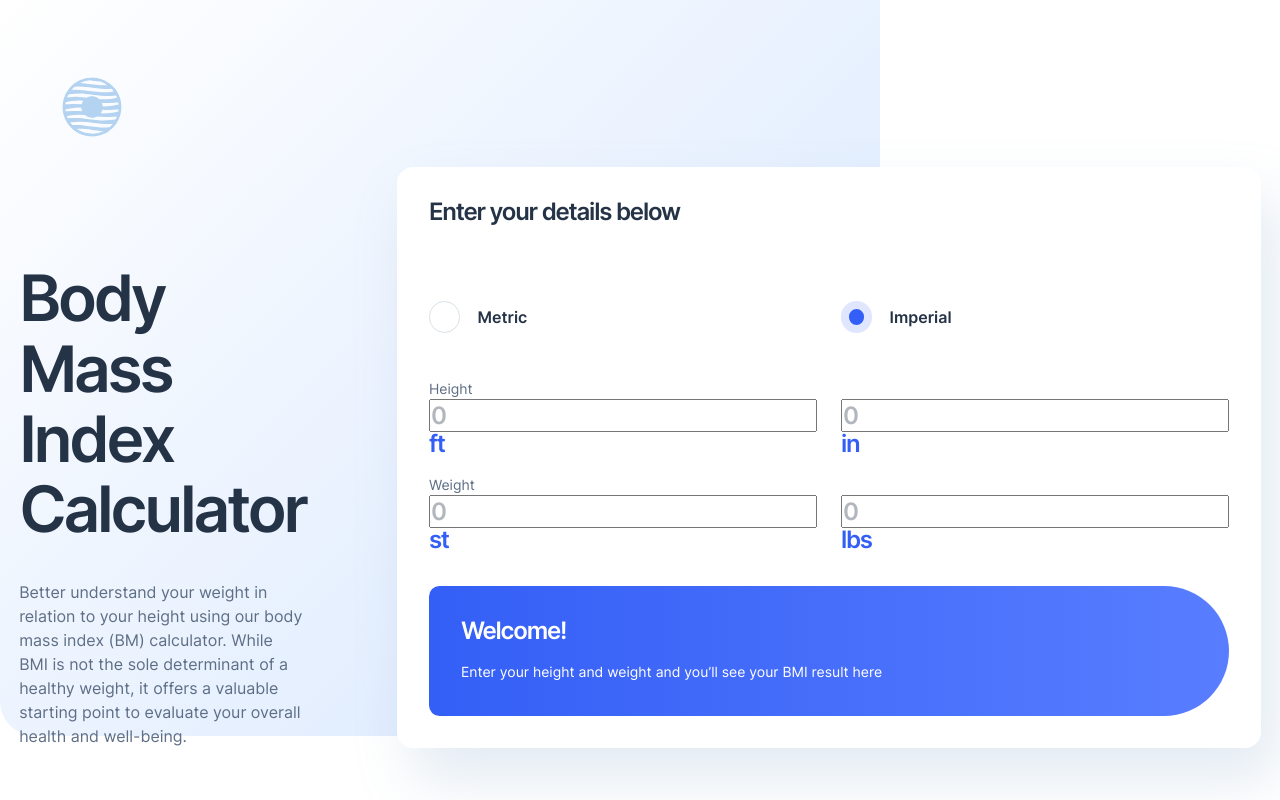
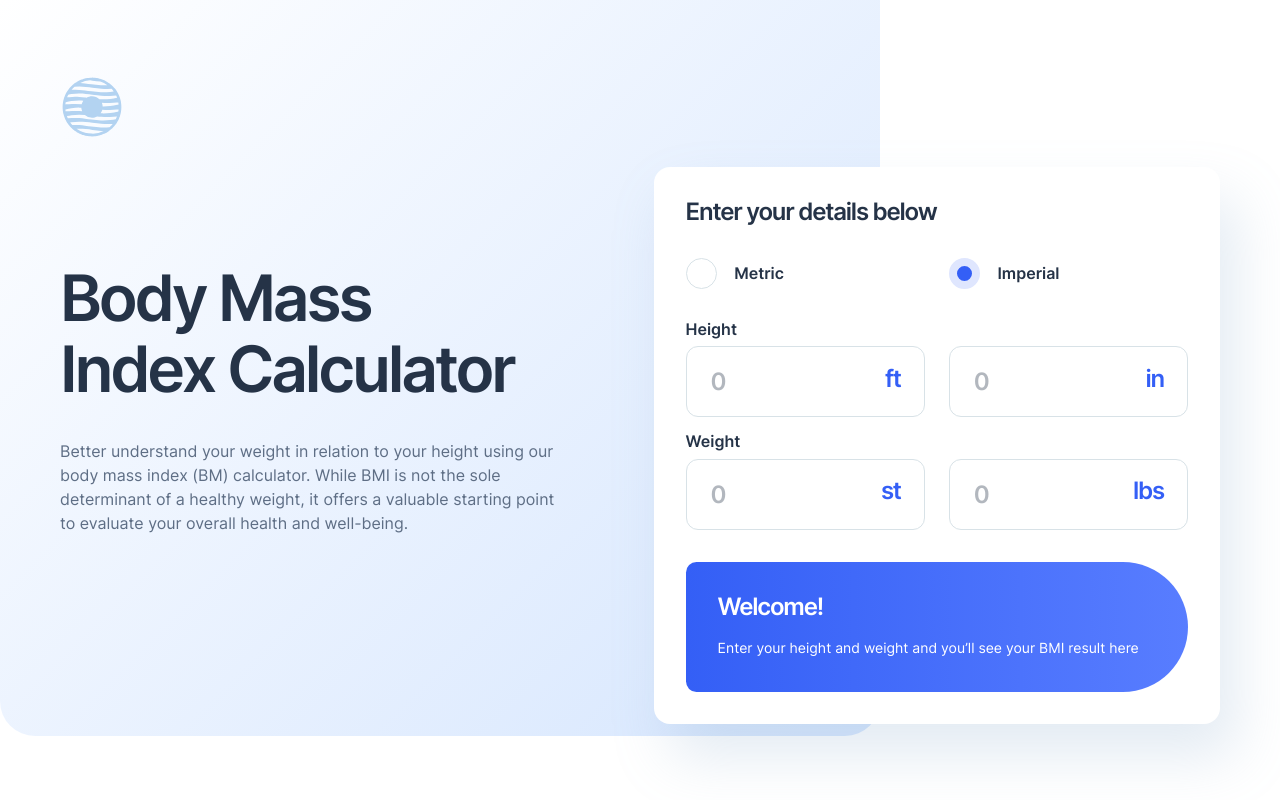
Before and after one commit to Dudeldups/FM-bmi-calculator, a React (Vite) app: page / in a window 1280 px wide. Both pictures are taken after a click on the label "Imperial". Shown: the top 800 px of the page. Built offline with nearby package versions, Linux system fonts and the light colour scheme.

Commit message:
fixed number input, added kg to st conversion

```diff
--- a/src/components/Calculator/Calculator.less
+++ b/src/components/Calculator/Calculator.less
@@ -52,7 +52,7 @@
   }
 }
 
-.text {
+.number-container {
   display: flex;
   flex-direction: column;
   gap: 1rem;
@@ -68,7 +68,7 @@
     }
   });
 
-  &__container {
+  &__group {
     border: none;
   }
 
@@ -80,29 +80,4 @@
       flex: 1;
     }
   }
-
-  // &__input-wrapper {
-  //   position: relative;
-  //   margin-top: 0.5rem;
-  // }
-
-  // &__input {
-  //   width: 100%;
-  //   padding: 1.25rem 4rem 1.25rem 1.5rem;
-  //   border: 0.0625rem solid @clr-borders;
-  //   border-radius: 0.75rem;
-  //   cursor: pointer;
-
-  //   &:hover {
-  //     border-color: @clr-blue;
-  //   }
-  // }
-
-  // &__unit {
-  //   position: absolute;
-  //   top: 50%;
-  //   right: 1.5rem;
-  //   transform: translateY(-50%);
-  //   pointer-events: none;
-  // }
 }
--- a/src/components/Calculator/Calculator.tsx
+++ b/src/components/Calculator/Calculator.tsx
@@ -1,5 +1,6 @@
 import { useState, useEffect } from "react";
 import Result from "../Result/Result";
+import NumberInput from "../NumberInput/NumberInput";
 import "./Calculator.less";
 
 export default function Calculator() {
@@ -14,17 +15,33 @@ export default function Calculator() {
   });
 
   const convertInputs = (type: string, value: string) => {
+    const stringInput = value.replace(",", ".");
     switch (type) {
       case "height-cm":
-        const centimeter = parseInt(value);
+        const centimeter = parseFloat(stringInput);
         const totalInches = centimeter / 2.54;
         const feet = Math.floor(totalInches / 12);
         const inches = Math.floor(totalInches - feet * 12);
         setInputData(prev => {
           return {
             ...prev,
+            [type]: value,
             "height-ft": feet >= 0 ? feet.toString() : "",
             "height-in": inches >= 0 ? inches.toString() : "",
+          };
+        });
+        break;
+      case "weight-kg":
+        const kilogram = parseFloat(stringInput);
+        const totalPounds = kilogram * 2.20462;
+        const stone = Math.floor(totalPounds / 14);
+        const pounds = Math.floor(totalPounds - stone * 14);
+        setInputData(prev => {
+          return {
+            ...prev,
+            [type]: value,
+            "weight-st": stone >= 0 ? stone.toString() : "",
+            "weight-lbs": pounds >= 0 ? pounds.toString() : "",
           };
         });
         break;
@@ -42,11 +59,7 @@ export default function Calculator() {
     const { type, id, value } = e.target;
     if (type === "radio") {
       id === "metric" ? setUnit("metric") : setUnit("imperial");
-    } else if (type === "text") {
-      setInputData(prev => ({
-        ...prev,
-        [id]: value,
-      }));
+    } else if (type === "number") {
       convertInputs(id, value);
     }
   };
@@ -83,111 +96,51 @@ export default function Calculator() {
         </label>
       </div>
 
-      <div className="text">
-        <fieldset className="text__container">
+      <div className="number-container">
+        <fieldset className="number-container__group">
           <h3 className="text__type">Height</h3>
           {unit === "metric" ? (
-            <div className="text__input-wrapper">
-              <label htmlFor="height-cm" className="sr-only">
-                Height in centimeter
-              </label>
-              <input
-                type="text"
-                name="height-cm"
-                id="height-cm"
-                placeholder="0"
-                onChange={handleChange}
-                value={inputData["height-cm"]}
-                className="text__input"
+            <NumberInput
+              inputName="height-cm"
+              handleChange={handleChange}
+              inputData={inputData}
             />
-              <span className="text__unit">cm</span>
-            </div>
           ) : (
-            <div className="text__inner">
-              <div className="text__input-wrapper">
-                <label htmlFor="height-ft" className="sr-only">
-                  Height feet
-                </label>
-                <input
-                  type="text"
-                  name="height-ft"
-                  id="height-ft"
-                  placeholder="0"
-                  onChange={handleChange}
-                  value={inputData["height-ft"]}
-                  className="text__input"
+            <div className="number-container__inner">
+              <NumberInput
+                inputName="height-ft"
+                handleChange={handleChange}
+                inputData={inputData}
               />
-                <span className="text__unit">ft</span>
-              </div>
-              <div className="text__input-wrapper">
-                <label htmlFor="height-in" className="sr-only">
-                  Height inches
-                </label>
-                <input
-                  type="text"
-                  name="height-in"
-                  id="height-in"
-                  placeholder="0"
-                  onChange={handleChange}
-                  value={inputData["height-in"]}
-                  className="text__input"
+              <NumberInput
+                inputName="height-in"
+                handleChange={handleChange}
+                inputData={inputData}
               />
-                <span className="text__unit">in</span>
-              </div>
             </div>
           )}
         </fieldset>
 
-        <fieldset className="text__container">
+        <fieldset className="number-container__group">
           <h3 className="text__type">Weight</h3>
           {unit === "metric" ? (
-            <div className="text__input-wrapper">
-              <label htmlFor="weight-kg" className="sr-only">
-                Weight in kilogram
-              </label>
-              <input
-                type="text"
-                name="weight-kg"
-                id="weight-kg"
-                placeholder="0"
-                onChange={handleChange}
-                value={inputData["weight-kg"]}
-                className="text__input"
+            <NumberInput
+              inputName="weight-kg"
+              handleChange={handleChange}
+              inputData={inputData}
             />
-              <span className="text__unit">kg</span>
-            </div>
           ) : (
-            <div className="text__inner">
-              <div className="text__input-wrapper">
-                <label htmlFor="weight-st" className="sr-only">
-                  Weight stone
-                </label>
-                <input
-                  type="text"
-                  name="weight-st"
-                  id="weight-st"
-                  placeholder="0"
-                  onChange={handleChange}
-                  value={inputData["weight-st"]}
-                  className="text__input"
+            <div className="number-container__inner">
+              <NumberInput
+                inputName="weight-st"
+                handleChange={handleChange}
+                inputData={inputData}
               />
-                <span className="text__unit">st</span>
-              </div>
-              <div className="text__input-wrapper">
-                <label htmlFor="weight-lbs" className="sr-only">
-                  Weight pounds
-                </label>
-                <input
-                  type="text"
-                  name="weight-lbs"
-                  id="weight-lbs"
-                  placeholder="0"
-                  onChange={handleChange}
-                  value={inputData["weight-lbs"]}
-                  className="text__input"
+              <NumberInput
+                inputName="weight-lbs"
+                handleChange={handleChange}
+                inputData={inputData}
               />
-                <span className="text__unit">lbs</span>
-              </div>
             </div>
           )}
         </fieldset>
--- a/src/components/TextInput/TextInput.less
+++ b/src/components/NumberInput/NumberInput.less
@@ -1,12 +1,12 @@
 @import "../../less/abstracts/index.less";
 
-.text-input {
+.number-input {
   &__label {
     position: relative;
-    margin-top: 0.5rem;
   }
 
   &__input {
+    margin-top: 0.5rem;
     width: 100%;
     padding: 1.25rem 4rem 1.25rem 1.5rem;
     border: 0.0625rem solid @clr-borders;
--- a/src/components/TextInput/TextInput.tsx
+++ b/src/components/NumberInput/NumberInput.tsx
@@ -1,28 +1,30 @@
-import "./TextInput.less";
+import "./NumberInput.less";
 
-export default function TextInput({
+export default function NumberInput({
   inputName,
   handleChange,
   inputData,
-}: TextInputProps) {
-  const getFullName = (name: string) => {
-    switch (name) {
-      case "height-cm":
+}: NumberInputProps) {
+  const unit = inputName.split("-")[1];
+
+  const getFullName = () => {
+    switch (unit) {
+      case "cm":
         return "centimeter";
         break;
-      case "height-ft":
+      case "ft":
         return "feet";
         break;
-      case "height-in":
+      case "in":
         return "inches";
         break;
-      case "weight-kg":
+      case "kg":
         return "kilogram";
         break;
-      case "weight-st":
+      case "st":
         return "stone";
         break;
-      case "weight-lbs":
+      case "lbs":
         return "pounds";
         break;
 
@@ -32,23 +34,22 @@ export default function TextInput({
     }
   };
 
-  const unit = inputName.split("-")[1];
-  const fullName = getFullName(inputName);
+  const fullName = getFullName();
 
   return (
-    <label htmlFor={inputName} className="text-input__label">
+    <label htmlFor={inputName} className="number-input__label">
       <span className="sr-only">{fullName}</span>
       <input
-        type="text"
+        type="number"
         name={inputName}
         id={inputName}
         placeholder="0"
         maxLength={6}
         onChange={handleChange}
         value={inputData[inputName]}
-        className="text-input__input"
+        className="number-input__input"
       />
-      <span className="text-input__unit">{unit}</span>
+      <span className="number-input__unit">{unit}</span>
     </label>
   );
 }
--- a/src/less/base/typography.less
+++ b/src/less/base/typography.less
@@ -52,8 +52,8 @@
   color: @clr-gunmetal;
 }
 
-.text {
-  &__type {
+.number-input {
+  &__label {
     font-size: 0.875rem;
     font-weight: 400;
     line-height: 150%;
--- a/types.d.ts
+++ b/types.d.ts
@@ -9,7 +9,7 @@ type InputData = {
 
 type InputName = keyof InputData;
 
-type TextInputProps = {
+type NumberInputProps = {
   inputName: InputName;
   handleChange: (e: React.ChangeEvent<HTMLInputElement>) => void;
   inputData: InputData;
```
Lines whose indentation alone changed are shown as unchanged.
